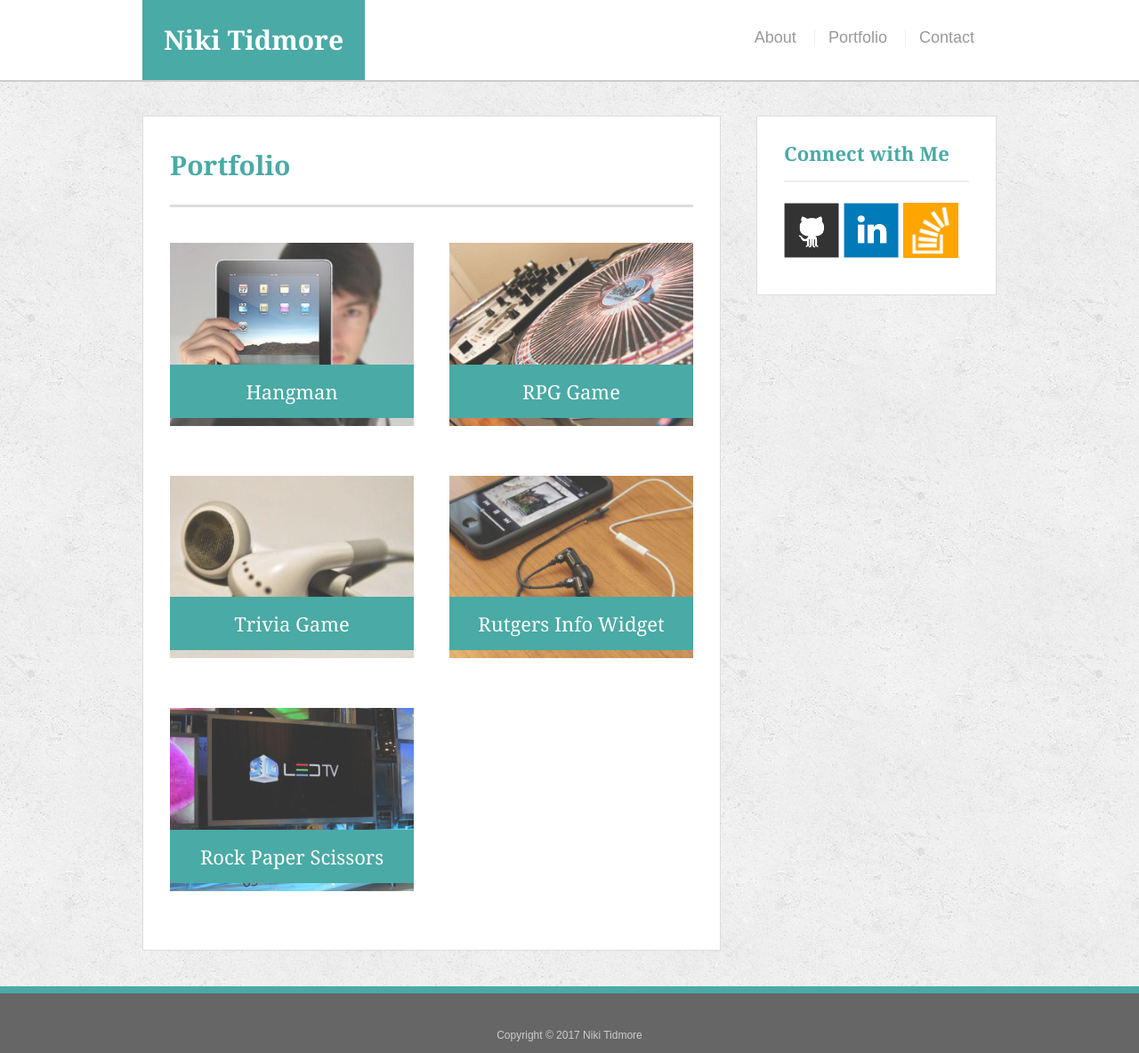
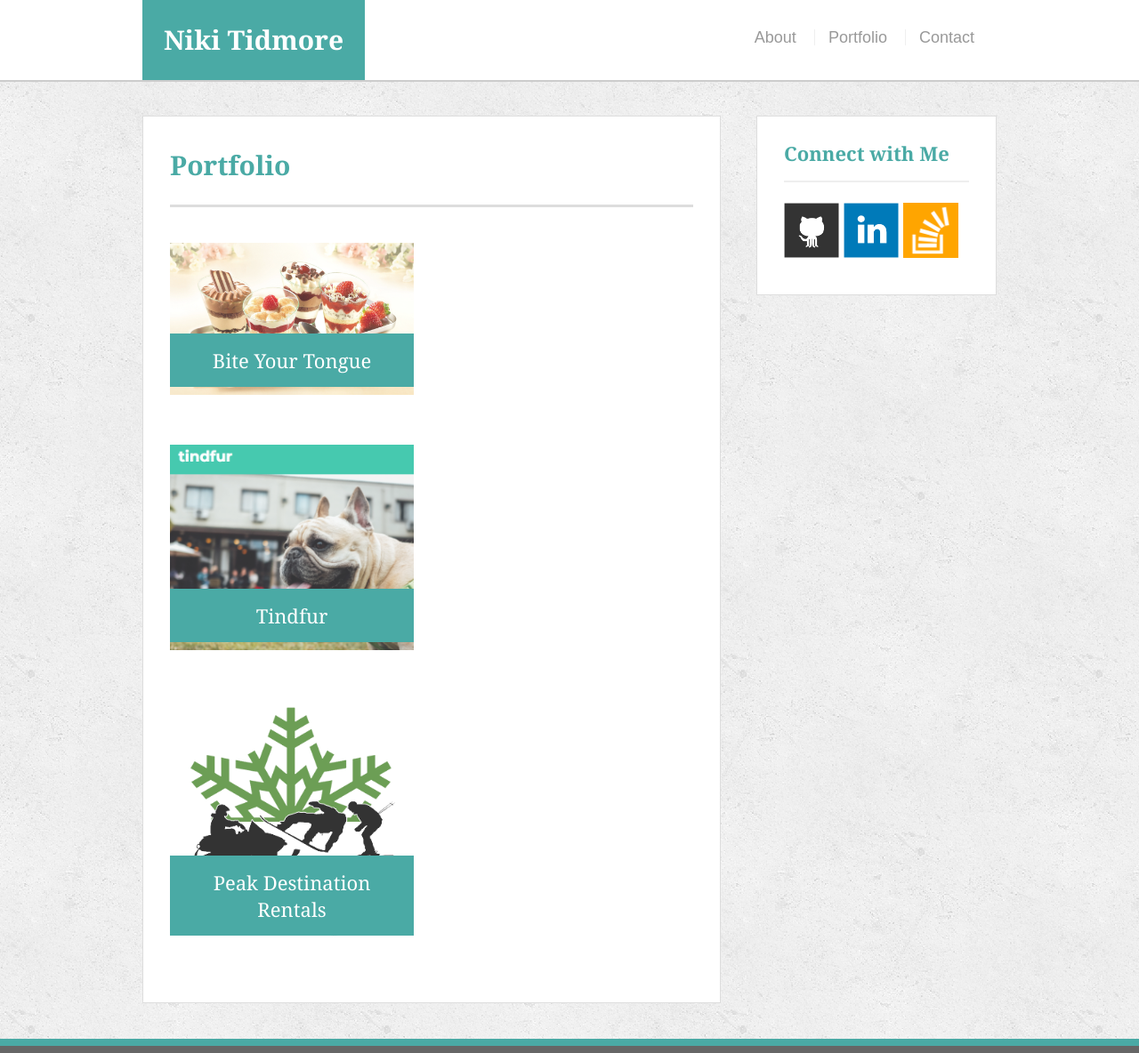
Before and after one commit to Niki4507/NikiTidmorePortfolio, a plain HTML site: page portfolio.html in a window 1280 px wide. Shown: the top 1184 px of the page at 89% size. Drawn offline with Linux system fonts and the light colour scheme.

Commit message:
team projects added

```diff
--- a/portfolio.html
+++ b/portfolio.html
@@ -27,30 +27,21 @@
       <h1>Portfolio</h1>
 
       <div class="work">
-        <img src="assets/images/ipad.jpg" alt="hangman">
+        <a href="https://niki4507.github.io/BYT/"><img src="assets/images/sweets-food.jpg" alt="Bite Your Tongue">
 
-        <h3>Hangman</h3>
+        <h3>Bite Your Tongue</h3>
       </div>
       <div class="work">
-        <img src="assets/images/technic.jpg" alt="RPG Game">
+        <a href="https://secret-brushlands-86543.herokuapp.com/"><img src="assets/images/tindfur.png" alt="Tindfur">
 
-        <h3>RPG Game</h3>
+        <h3>Tindfur</h3>
       </div>
       <div class="work">
-        <a href="https://niki4507.github.io/TriviaGame/"><img src="assets/images/earphones.jpg" alt="Trivia Game"></a>
+        <a href="https://fierce-basin-22052.herokuapp.com/"><img src="assets/images/winterlogo_35p.png" alt="Peak Destination Rentals"></a>
 
-        <h3>Trivia Game</h3>
+        <h3>Peak Destination Rentals</h3>
       </div>
-      <div class="work">
-        <img src="assets/images/broadmp3.jpg" alt="Rutgers Info Widget">
 
-        <h3>Rutgers Info Widget</h3>
-      </div>
-      <div class="work">
-        <img src="assets/images/tv.jpg" alt="Rock Paper Scissors">
-
-        <h3>Rock Paper Scissors</h3>
-      </div>
 
     </section>
 
```
Also changed, not shown: contact.html (+1 -1 lines), index.html (+2 -2 lines), assets/images/sweets-food.jpg (added), assets/images/tindfur.png (added), assets/images/winterlogo_35p.png (added), 2 other files.
